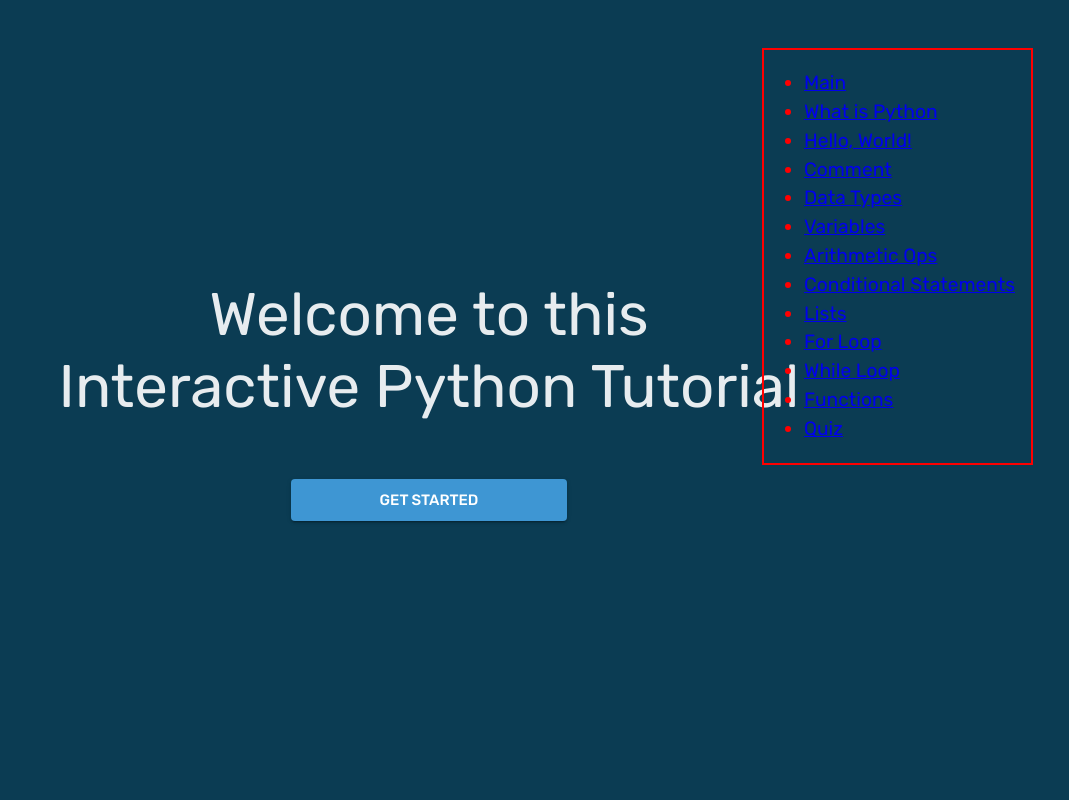
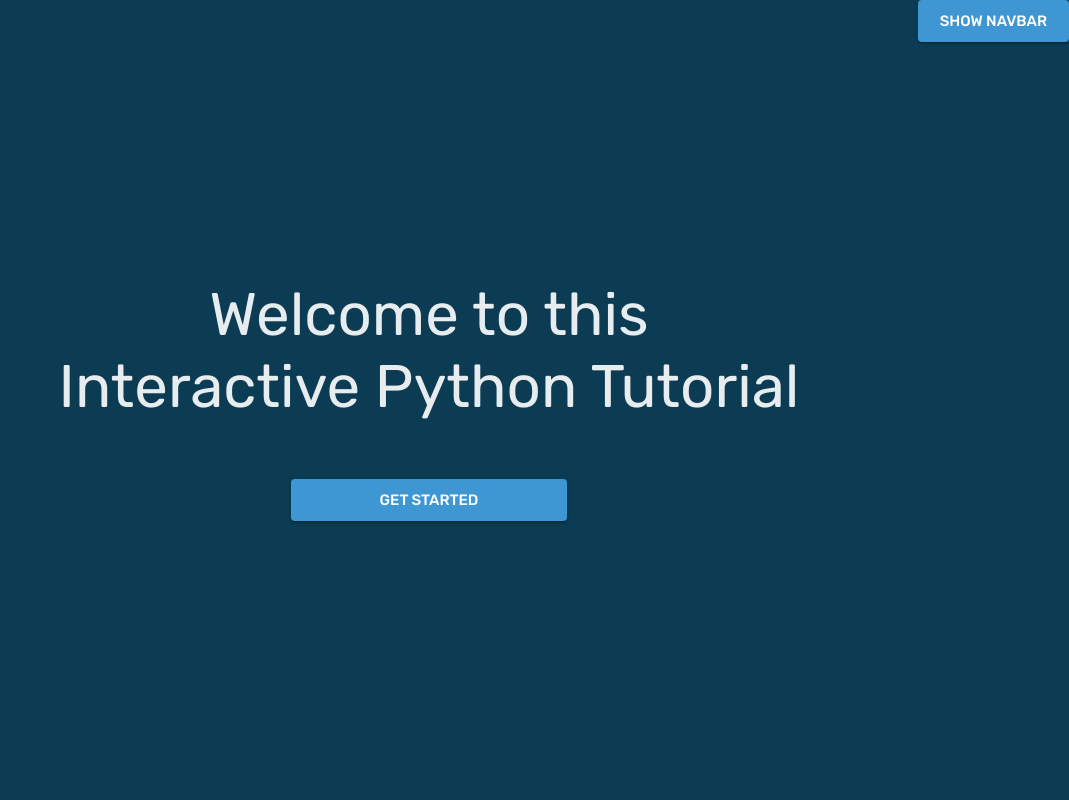
Before and after one commit to chaviotics/python-thesis-control, a React (Vite) app in the folder client/: page / in a window 1280 px wide. Shown: the top 800 px of the page, without its empty margins (211-1280 px from the left). Built offline with nearby package versions, Linux system fonts and the light colour scheme.

Commit message:
Revamped Navbar for better development

```diff
--- a/client/src/App.jsx
+++ b/client/src/App.jsx
@@ -2,13 +2,16 @@ import { useState } from 'react';
 import './App.css';
 import { Link, Routes, Route } from 'react-router-dom';
 import {
+  Button,
   Box,
   IconButton,
   createTheme,
   CssBaseline,
   ThemeProvider,
+  List,
+  ListItem,
+  Typography,
 } from '@mui/material';
-import { Brightness4, Brightness7 } from '@mui/icons-material';
 
 // Pages
 import HomePage from './pages/HomePage/HomePage';
@@ -29,61 +32,196 @@ function NavBar() {
   return (
     <Box
       sx={{
-        border: '2px red solid',
+        border: '2px yellow solid',
         position: 'fixed',
-        top: '48px',
-        right: '36px',
+        top: '56px',
+        right: '18px',
         pr: '1rem',
+        backgroundColor: 'blue',
       }}
     >
-      <nav style={{ color: 'red' }}>
-        <ul>
-          <li>
-            <Link to="/">Main</Link>
-          </li>
-          <li>
-            <Link to="/intro/whatispython">What is Python</Link>
-          </li>
-          <li>
-            <Link to="/intro/helloworld">Hello, World!</Link>
-          </li>
-          <li>
-            <Link to="/intro/comment">Comment</Link>
-          </li>
-          <li>
-            <Link to="/datatypes">Data Types</Link>
-          </li>
-          <li>
-            <Link to="/variables">Variables</Link>
-          </li>
-          <li>
-            <Link to="/arithmeticops">Arithmetic Ops</Link>
-          </li>
-          <li>
-            <Link to="/conditionals">Conditional Statements</Link>
-          </li>
-          <li>
-            <Link to="/lists">Lists</Link>
-          </li>
-          <li>
-            <Link to="/forloop">For Loop</Link>
-          </li>
-          <li>
-            <Link to="/whileloop">While Loop</Link>
-          </li>
-          <li>
-            <Link to="/functions">Functions</Link>
-          </li>
-          <li>
-            <Link to="/quiz">Quiz</Link>
-          </li>
-        </ul>
-      </nav>
+      <List>
+        <ListItem>
+          <Typography
+            sx={{
+              color: 'yellow',
+              textDecoration: 'none',
+              '&:hover': { color: '#FFBF00', transform: 'scale(1.1)' },
+            }}
+            component={Link}
+            to="/"
+          >
+            Main
+          </Typography>
+        </ListItem>
+        <ListItem>
+          <Typography
+            sx={{
+              color: 'yellow',
+              textDecoration: 'none',
+              '&:hover': { color: '#FFBF00', transform: 'scale(1.1)' },
+            }}
+            component={Link}
+            to="/intro/whatispython"
+          >
+            What is Python
+          </Typography>
+        </ListItem>
+        <ListItem>
+          <Typography
+            sx={{
+              color: 'yellow',
+              textDecoration: 'none',
+              '&:hover': { color: '#FFBF00', transform: 'scale(1.1)' },
+            }}
+            component={Link}
+            to="/intro/helloworld"
+          >
+            Hello, World!
+          </Typography>
+        </ListItem>
+        <ListItem>
+          <Typography
+            sx={{
+              color: 'yellow',
+              textDecoration: 'none',
+              '&:hover': { color: '#FFBF00', transform: 'scale(1.1)' },
+            }}
+            component={Link}
+            to="/intro/comment"
+          >
+            Comment
+          </Typography>
+        </ListItem>
+        <ListItem>
+          <Typography
+            sx={{
+              color: 'yellow',
+              textDecoration: 'none',
+              '&:hover': { color: '#FFBF00', transform: 'scale(1.1)' },
+            }}
+            component={Link}
+            to="/datatypes"
+          >
+            Data Types
+          </Typography>
+        </ListItem>
+        <ListItem>
+          <Typography
+            sx={{
+              color: 'yellow',
+              textDecoration: 'none',
+              '&:hover': { color: '#FFBF00', transform: 'scale(1.1)' },
+            }}
+            component={Link}
+            to="/variables"
+          >
+            Variables
+          </Typography>
+        </ListItem>
+        <ListItem>
+          <Typography
+            sx={{
+              color: 'yellow',
+              textDecoration: 'none',
+              '&:hover': { color: '#FFBF00', transform: 'scale(1.1)' },
+            }}
+            component={Link}
+            to="/arithmeticops"
+          >
+            Arithmetic Ops
+          </Typography>
+        </ListItem>
+        <ListItem>
+          <Typography
+            sx={{
+              color: 'yellow',
+              textDecoration: 'none',
+              '&:hover': { color: '#FFBF00', transform: 'scale(1.1)' },
+            }}
+            component={Link}
+            to="/conditionals"
+          >
+            Conditional Statements
+          </Typography>
+        </ListItem>
+        <ListItem>
+          <Typography
+            sx={{
+              color: 'yellow',
+              textDecoration: 'none',
+              '&:hover': { color: '#FFBF00', transform: 'scale(1.1)' },
+            }}
+            component={Link}
+            to="/lists"
+          >
+            Lists
+          </Typography>
+        </ListItem>
+        <ListItem>
+          <Typography
+            sx={{
+              color: 'yellow',
+              textDecoration: 'none',
+              '&:hover': { color: '#FFBF00', transform: 'scale(1.1)' },
+            }}
+            component={Link}
+            to="/forloop"
+          >
+            For Loop
+          </Typography>
+        </ListItem>
+        <ListItem>
+          <Typography
+            sx={{
+              color: 'yellow',
+              textDecoration: 'none',
+              '&:hover': { color: '#FFBF00', transform: 'scale(1.1)' },
+            }}
+            component={Link}
+            to="/whileloop"
+          >
+            While Loop
+          </Typography>
+        </ListItem>
+        <ListItem>
+          <Typography
+            sx={{
+              color: 'yellow',
+              textDecoration: 'none',
+              '&:hover': { color: '#FFBF00', transform: 'scale(1.1)' },
+            }}
+            component={Link}
+            to="/functions"
+          >
+            Functions
+          </Typography>
+        </ListItem>
+        <ListItem>
+          <Typography
+            sx={{
+              color: 'yellow',
+              textDecoration: 'none',
+              '&:hover': { color: '#FFBF00', transform: 'scale(1.1)' },
+            }}
+            component={Link}
+            to="/quiz"
+          >
+            Quiz
+          </Typography>
+        </ListItem>
+      </List>
     </Box>
   );
 }
 
 function App() {
+  const [showNavBar, setShowNavBar] = useState(false);
+
+  const toggleNavBar = () => {
+    setShowNavBar(!showNavBar);
+  };
+
   const theme = createTheme({
     palette: {
       primary: {
@@ -115,16 +253,14 @@ function App() {
         <CssBaseline />
 
         {/* NavBar is for dev purposes */}
-        <NavBar />
-
-        {/* Toggle Light/Dark Mode */}
-        {/* <IconButton
-          sx={{ position: 'fixed', top: 0, right: 0 }}
-          color="inherit"
-          onClick={handleToggleTheme}
-        >
-          {darkMode ? <Brightness7 /> : <Brightness4 />}
-        </IconButton> */}
+        <Box sx={{ position: 'fixed', right: '0', top: '0', zIndex: '5' }}>
+          <Button size="large" variant="contained" onClick={toggleNavBar}>
+            {showNavBar ? 'Hide NavBar' : 'Show NavBar'}
+          </Button>
+          {showNavBar && <NavBar />}
+          {/* rest of your code */}
+        </Box>
+        {/* <NavBar /> */}
 
         <Routes>
           <Route path="/" element={<HomePage />} />
```
